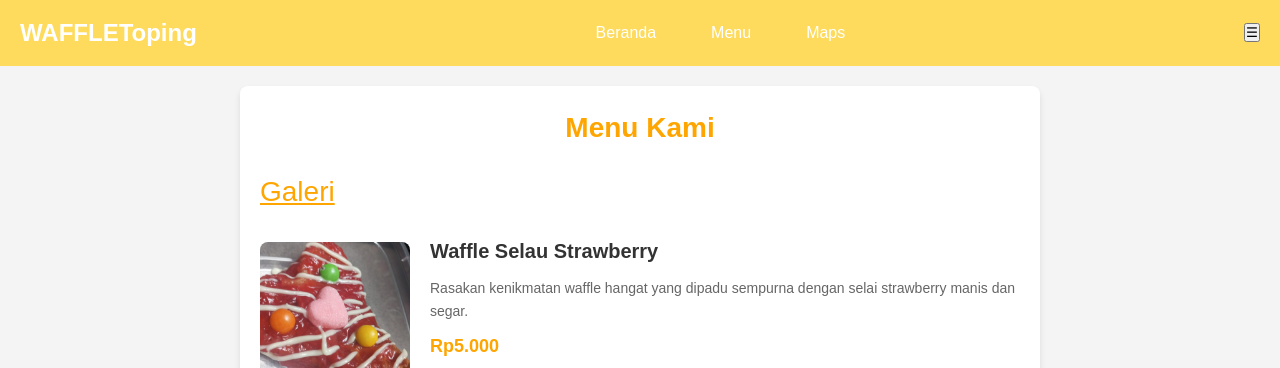
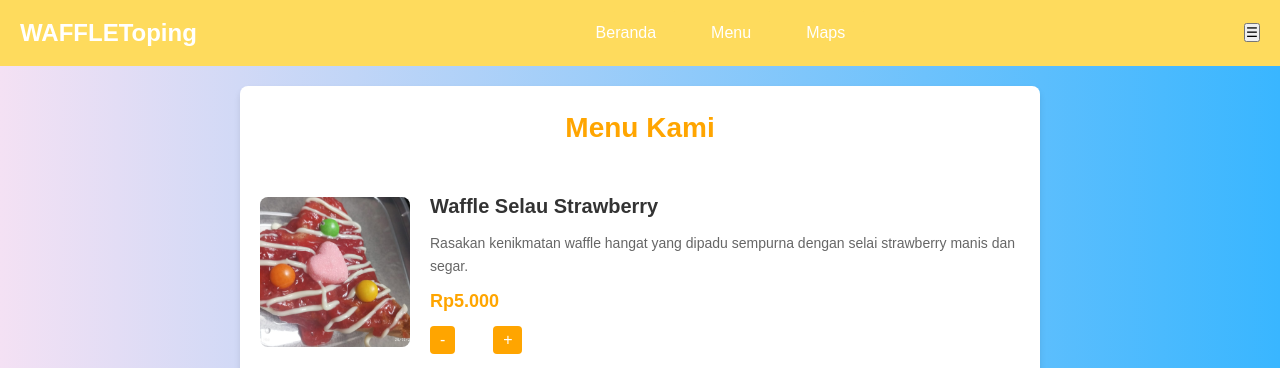
Before and after one commit to WAFFLEToping/pricelist, a plain HTML site: page index.html in a window 1280 px wide. Shown: the top 368 px of the page. Drawn offline with Linux system fonts and the light colour scheme.

Commit message:
backgrnd

```diff
--- a/index.html
+++ b/index.html
@@ -41,7 +41,6 @@
 <body>
     <div class="menu-container">
         <h1 class="menu-title">Menu Kami</h1>
-        <a href="menu-item" class="menu-title">Galeri</a>
         <link rel="stylesheet" href="style.css">
 
         <!-- Item 1 -->
@@ -274,3 +273,19 @@
     </div>
 </body>
 </html>
+
+<html lang="id">
+<head>
+    <meta charset="UTF-8">
+    <meta name="viewport" content="width=device-width, initial-scale=1.0">
+    <title>Latar Belakang Gradient</title>
+    <style>
+        body {
+            background: linear-gradient(to right, #f4e1f4, #39b6ff); /* Gradien dari merah muda ke maron */
+            color: white;
+            font-family: Arial, sans-serif;
+            margin: 0;
+            padding: 0;
+        }
+    </style>
+</html>
```
